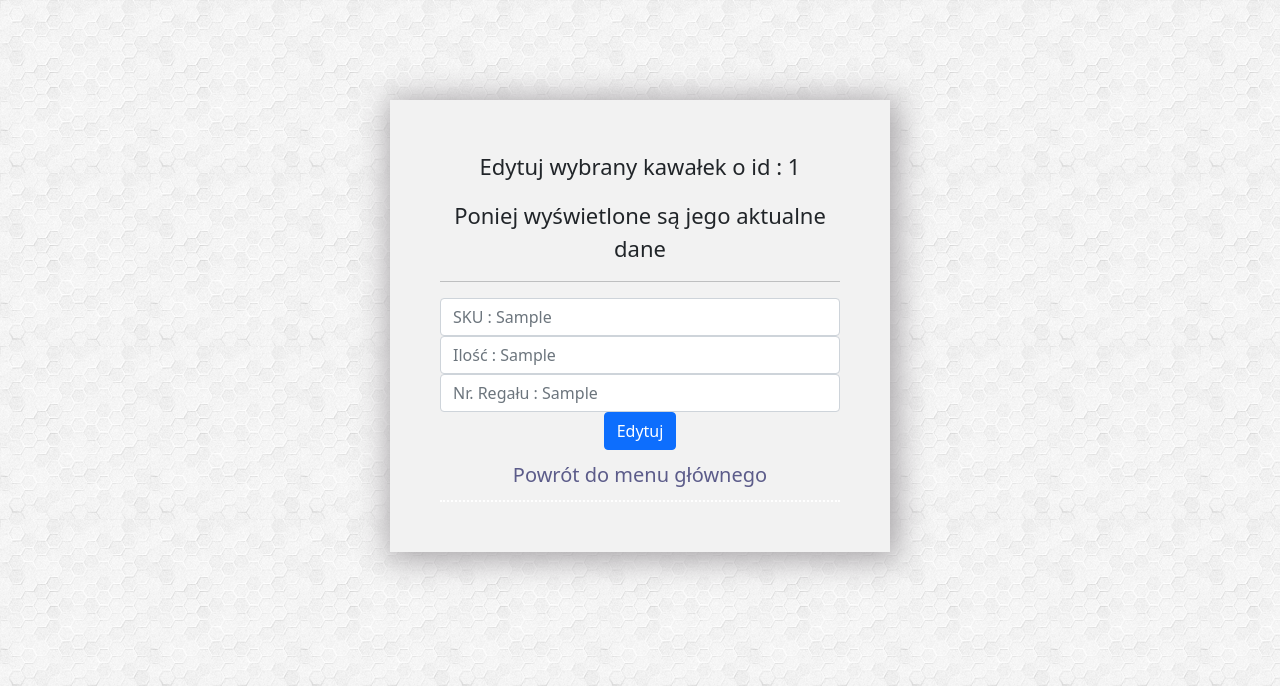
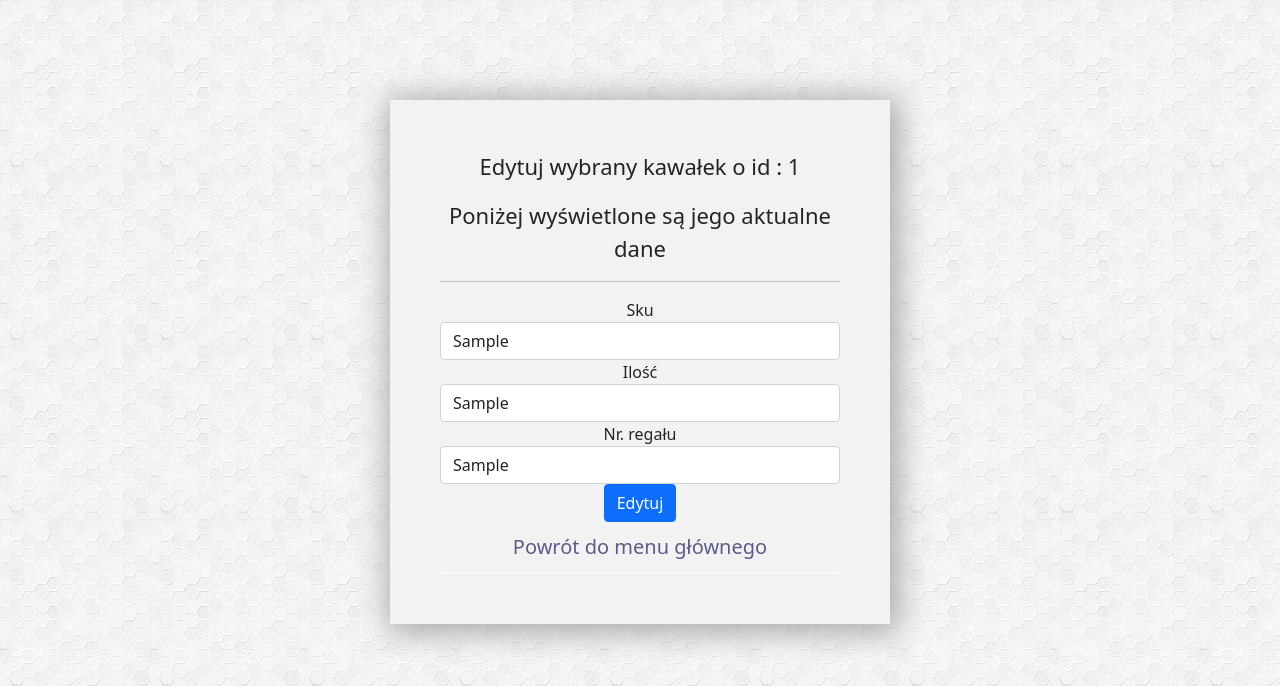
Before and after one commit to PrzeMazur95/Finder, a PHP site: page /edit.php?id=1 in a window 1280 px wide. Shown: the top 686 px of the page. Run offline with PHP 8.4, Linux system fonts and the light colour scheme; tables that the repository leaves empty or names only in its code hold one stand-in row (values such as "Sample post").

Commit message:
Add labels, change placeholder to value, add session message

```diff
--- a/edit.php
+++ b/edit.php
@@ -7,6 +7,7 @@
     $piece = new pieceView();
 
     $choosen_piece = $piece->Find_by_id($_GET['id']);
+
 
     }
 
@@ -32,20 +33,24 @@
 ?>
 
 <div id="container">
+    <?php echo session::get("update"); ?>
     <?php echo session::get("find_by_id"); ?>
 	<?php session::unset("find_by_id"); ?>
     <form action="" method="post">
         <p>Edytuj wybrany kawałek o id : <?php echo $choosen_piece->id;?></p>
-        <p>Poniej wyświetlone są jego aktualne dane</p>
+        <p>Poniżej wyświetlone są jego aktualne dane</p>
         <hr>
         <div class="form-group">
-            <input class="form-control" id="sku" name="sku" value="<?php $choosen_piece->sku;?>" placeholder="SKU : <?php echo $choosen_piece->sku;?>">
+            <label for="sku">Sku</label>
+            <input class="form-control" id="sku" name="sku" value="<?php echo $choosen_piece->sku;?>" required>
         </div>
         <div class="form-group">
-            <input class="form-control" id="ilosc" name="ilosc" value="<?php $choosen_piece->ilosc;?>" placeholder="Ilość : <?php echo $choosen_piece->ilosc;?>">
+            <label for="ilosc">Ilość</label>
+            <input class="form-control" id="ilosc" name="ilosc" value="<?php echo $choosen_piece->ilosc;?>" required>
         </div>
         <div class="form-group">
-            <input class="form-control" id="nrregalu" name="nrregalu" value="<?php $choosen_piece->nrregalu;?>" placeholder="Nr. Regału : <?php echo $choosen_piece->nrregalu;?>">
+            <label for="nrregalu">Nr. regału</label>
+            <input class="form-control" id="nrregalu" name="nrregalu" value="<?php echo $choosen_piece->nrregalu;?>" required>
         </div>
         <button type="submit" name="edit" class="btn btn-primary">Edytuj</button>
 
```
